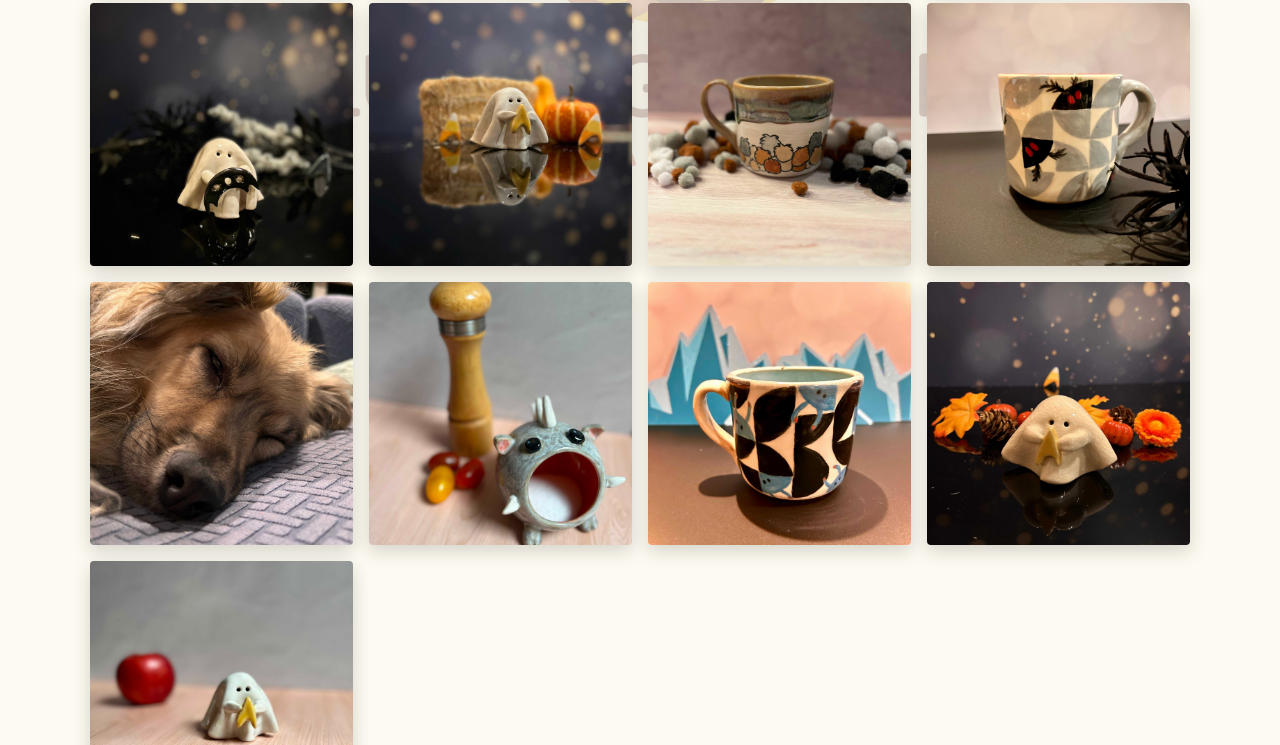
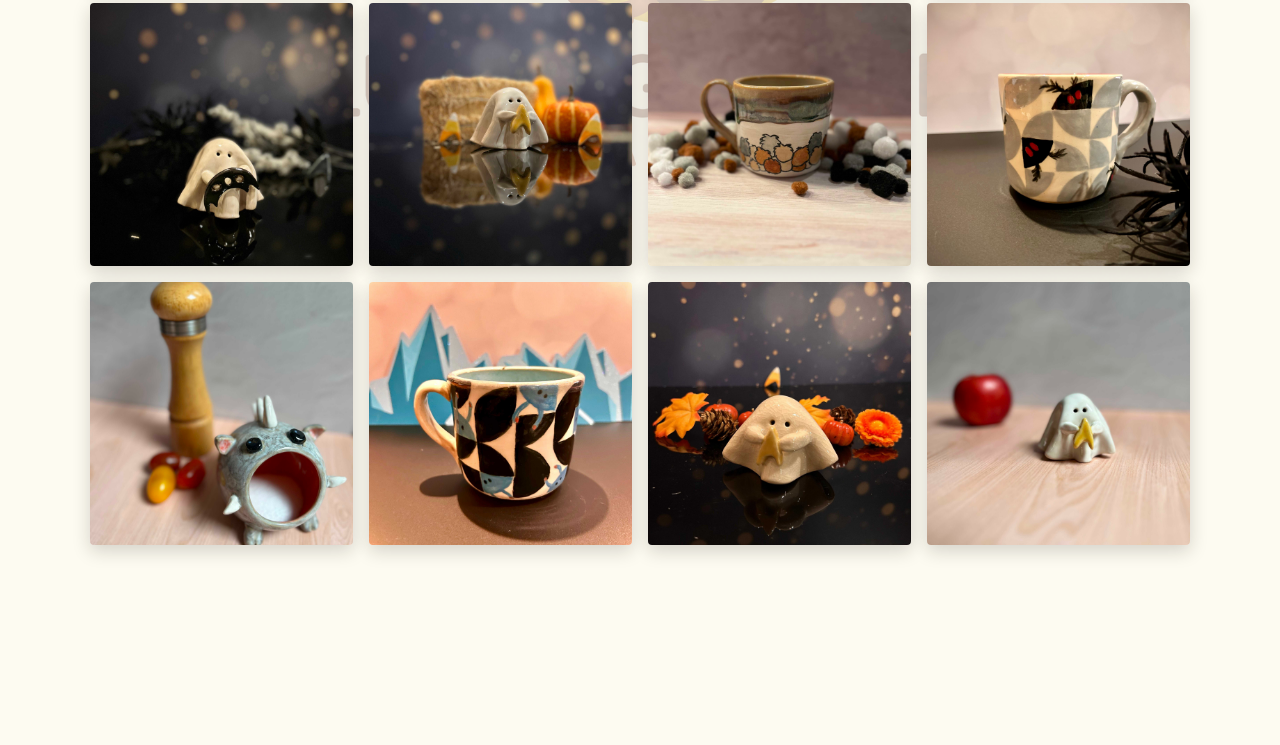
Before and after one commit to alekben/LunarGroove, a website: page public/gallery.html in a window 1280 px wide. Shown: the part 495-1240 px from the top of the page. After the commit the page ends 1104 px from the top, so only its background shows below. Drawn offline with Linux system fonts and the light colour scheme.

Commit message:
Remove dog photo from the gallery.
Co-authored-by: Cursor <cursoragent@cursor.com>

```diff
--- a/public/gallery.html
+++ b/public/gallery.html
@@ -33,7 +33,6 @@
         <img src="/images/6.jpg" alt="Lunar Groove ceramic piece 6" loading="lazy" />
         <img src="/images/7.jpg" alt="Lunar Groove ceramic piece 7" loading="lazy" />
         <img src="/images/8.jpg" alt="Lunar Groove ceramic piece 8" loading="lazy" />
-        <img src="/images/9.jpg" alt="Lunar Groove ceramic piece 9" loading="lazy" />
         <img src="/images/10.jpg" alt="Lunar Groove ceramic piece 10" loading="lazy" />
         <img src="/images/11.jpg" alt="Lunar Groove ceramic piece 11" loading="lazy" />
         <img src="/images/12.jpg" alt="Lunar Groove ceramic piece 12" loading="lazy" />
```
Also changed, not shown: public/images/9.jpg (deleted).
